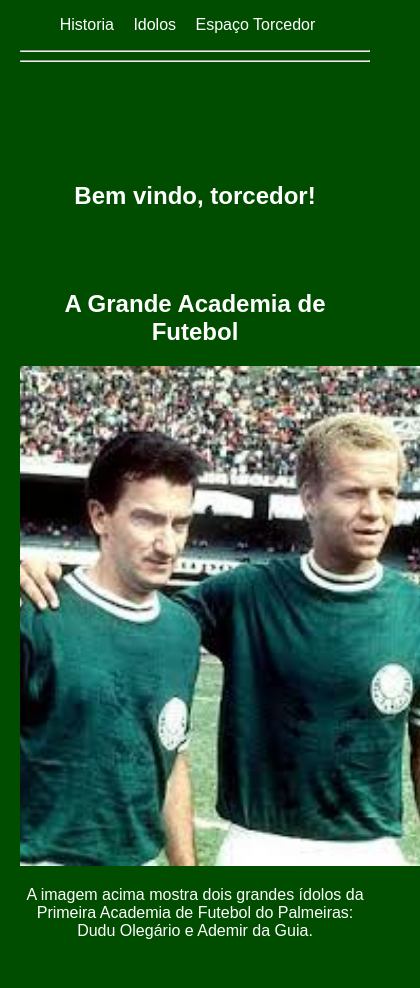
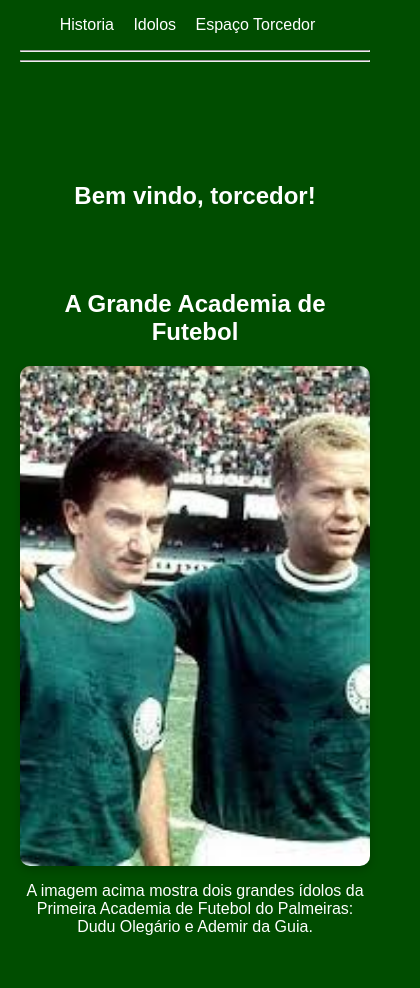
Before and after one commit to mathmct/ProjetoFinalWeb2, a plain HTML site: page index.html in a window 390 px wide. Shown: the part 112-1100 px from the top of the page, 420 px wide, since content can reach past the window. Drawn offline with Linux system fonts and the light colour scheme.

Commit message:
Update style.css

```diff
--- a/css/style.css
+++ b/css/style.css
@@ -157,3 +157,29 @@
     padding: 20px;
     position: relative;
 }
+
+img {
+    max-width: 100%;
+    height: auto;
+    display: block;
+    margin: 0 auto;
+}
+
+
+.logo {
+    max-width: 300px;
+    width: 100%;
+}
+
+
+section img {
+    border-radius: 10px;
+    box-shadow: 0 4px 8px rgba(0, 0, 0, 0.2);
+}
+
+
+@media (max-width: 768px) {
+    img {
+        width: 100%;
+    }
+}
```
